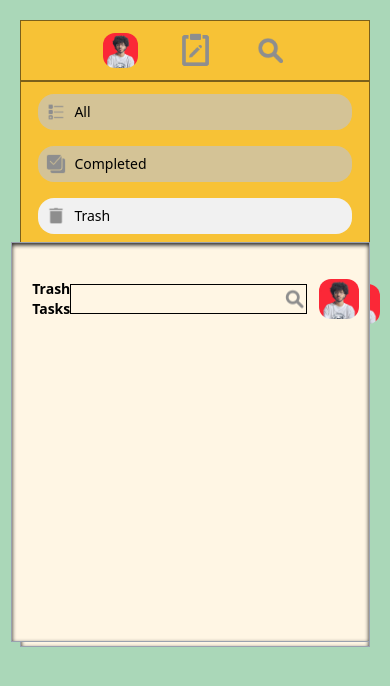
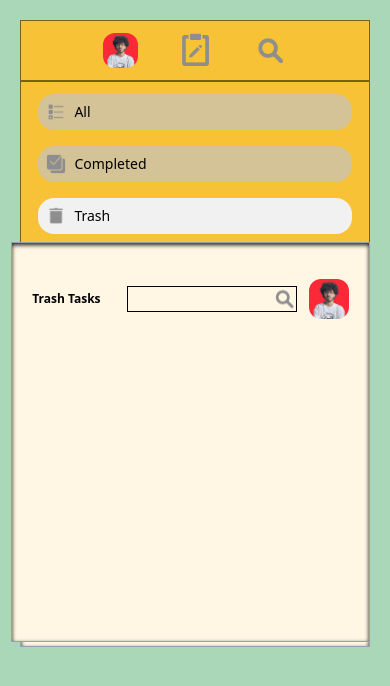
Before and after one commit to parsa-farshah/ToDoList, a website: page index.html in a window 390 px wide. Both pictures are taken after a click on the link "Trash". Drawn offline with Linux system fonts and the light colour scheme.

Commit message:
style: add width for input search and text responsive

```diff
--- a/index.html
+++ b/index.html
@@ -91,10 +91,16 @@
       >
         <!-- all header -->
         <div class="flex items-center justify-between">
-          <h6 class="text-sm sm:text-2xl font-bold">All Tasks</h6>
+          <h6 class="text-[12px] sm:text-2xl font-bold">All Tasks</h6>
           <div class="flex items-center justify-between gap-3">
             <div class="relative flex items-center">
-              <input class="border p-0.5 px-2" placeholder="serach" type="text" name="" id="search" />
+              <input
+                class="border w-[170px] md:w-[220px] px-2"
+                placeholder="serach"
+                type="text"
+                name=""
+                id="search"
+              />
               <img
                 class="absolute cursor-pointer top-1/2 right-2 -translate-y-1/2 w-[25px] h-[25px]"
                 src="src/images/search.png"
@@ -142,10 +148,10 @@
         >
           <!-- all header -->
           <div class="flex items-center justify-between">
-            <h6 class="text-sm sm:text-2xl font-bold">Trash Tasks</h6>
+            <h6 class="text-[12px] sm:text-2xl font-bold">Trash Tasks</h6>
             <div class="flex items-center justify-between gap-3">
               <div class="relative flex items-center">
-                <input class="border p-0.5" type="text" name="" id="" />
+                <input class="border w-[170px] md:w-[220px] px-2" type="text" name="" id="" />
                 <img
                   class="absolute cursor-pointer top-1/2 right-0 -translate-y-1/2 w-[25px] h-[25px]"
                   src="src/images/search.png"
@@ -161,17 +167,17 @@
             </div>
           </div>
         </div>
-        <!----------------------------------- complete trash ------------------->
+        <!----------------------------------- complete ------------------->
         <div
           class="absolute right-5 top-[242px] md:top-5 w-[92%] md:w-[71%] min-h-[400px] md:min-h-[550px] border border-gray-400 bg-[#fff6e4] inset-shadow-sm inset-shadow-black/90 px-5 py-9 hidden"
           id="completePage"
         >
           <!-- all header -->
           <div class="flex items-center justify-between">
-            <h6 class="text-sm sm:text-2xl font-bold">Completed Tasks</h6>
+            <h6 class="text-[12px] sm:text-2xl font-bold">Completed Tasks</h6>
             <div class="flex items-center justify-between gap-3">
               <div class="relative flex items-center">
-                <input class="border p-0.5" type="text" name="" id="" />
+                <input class="border w-[170px] md:w-[220px] px-2" type="text" name="" id="" />
                 <img
                   class="absolute cursor-pointer top-1/2 right-0 -translate-y-1/2 w-[25px] h-[25px]"
                   src="src/images/search.png"
```
Also changed, not shown: src/style/output.css.
